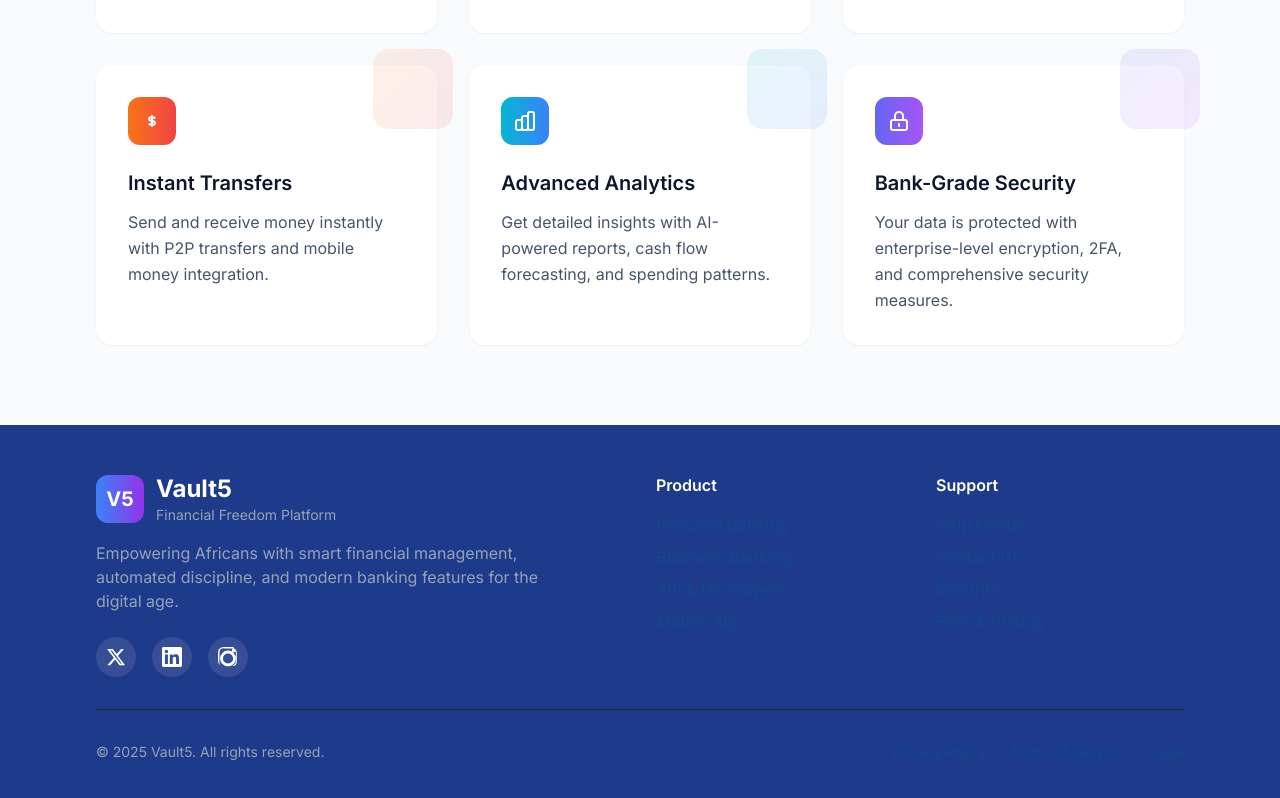
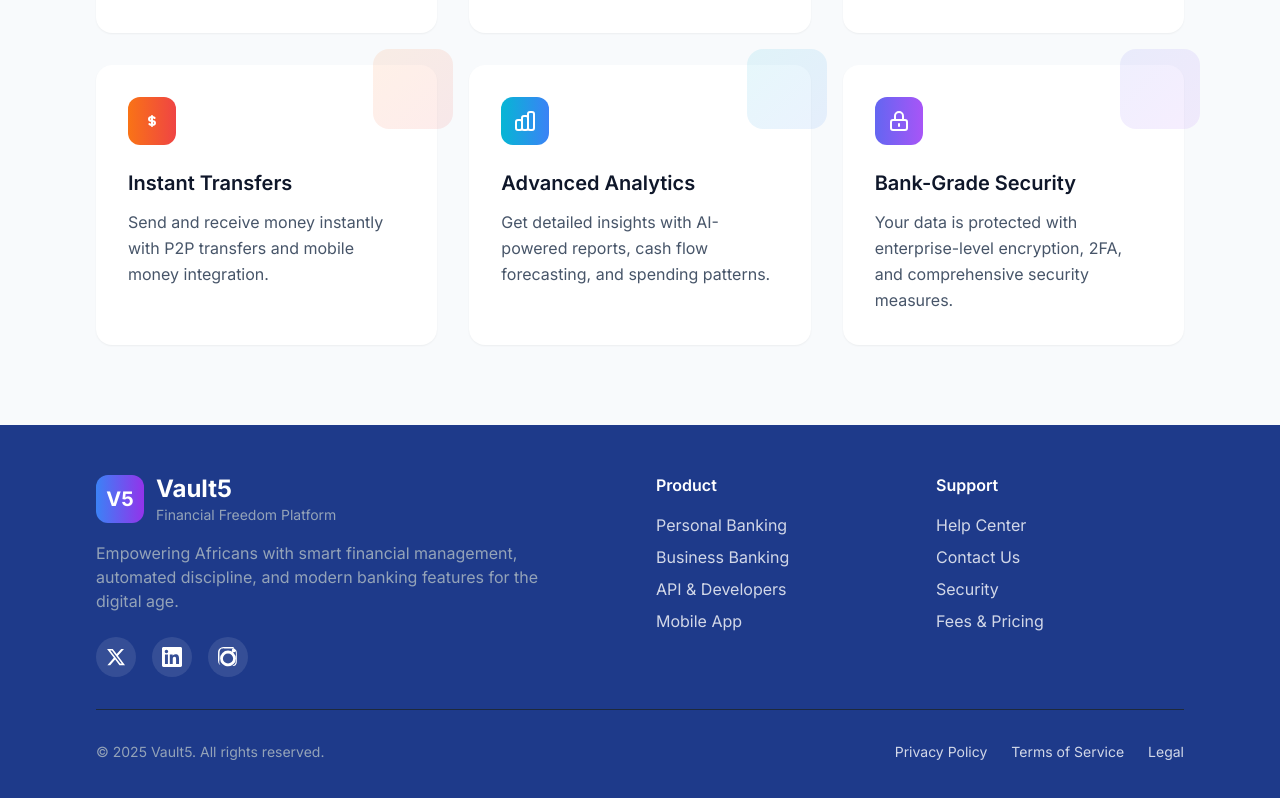
Before and after one commit to vault5-finance/vault5, a React (Create React App) app in the folder vault5/frontend/: page / in a window 1280 px wide. Shown: the part 4236-5034 px from the top of the page. Built offline with nearby package versions, Linux system fonts and the light colour scheme; no server answers.

Commit message:
Fix footer navigation visibility: Add emi-footer-nav-link class with white text for dark footer background

```diff
--- a/vault5/frontend/src/pages/Landing.js
+++ b/vault5/frontend/src/pages/Landing.js
@@ -681,20 +681,20 @@ const Landing = () => {
             <div>
               <h4 className="font-semibold text-white mb-4">Product</h4>
               <ul className="space-y-2">
-                <li><Link to="/personal" className="emi-nav-link">Personal Banking</Link></li>
-                <li><Link to="/business" className="emi-nav-link">Business Banking</Link></li>
-                <li><Link to="/developers" className="emi-nav-link">API & Developers</Link></li>
-                <li><Link to="/app" className="emi-nav-link">Mobile App</Link></li>
+                <li><Link to="/personal" className="emi-footer-nav-link">Personal Banking</Link></li>
+                <li><Link to="/business" className="emi-footer-nav-link">Business Banking</Link></li>
+                <li><Link to="/developers" className="emi-footer-nav-link">API & Developers</Link></li>
+                <li><Link to="/app" className="emi-footer-nav-link">Mobile App</Link></li>
               </ul>
             </div>
 
             <div>
               <h4 className="font-semibold text-white mb-4">Support</h4>
               <ul className="space-y-2">
-                <li><Link to="/help" className="emi-nav-link">Help Center</Link></li>
-                <li><Link to="/contact" className="emi-nav-link">Contact Us</Link></li>
-                <li><Link to="/security" className="emi-nav-link">Security</Link></li>
-                <li><Link to="/fees" className="emi-nav-link">Fees & Pricing</Link></li>
+                <li><Link to="/help" className="emi-footer-nav-link">Help Center</Link></li>
+                <li><Link to="/contact" className="emi-footer-nav-link">Contact Us</Link></li>
+                <li><Link to="/security" className="emi-footer-nav-link">Security</Link></li>
+                <li><Link to="/fees" className="emi-footer-nav-link">Fees & Pricing</Link></li>
               </ul>
             </div>
           </div>
@@ -705,9 +705,9 @@ const Landing = () => {
                 &copy; {new Date().getFullYear()} Vault5. All rights reserved.
               </p>
               <div className="flex space-x-6 mt-4 md:mt-0">
-                <Link to="/privacy" className="emi-nav-link text-sm">Privacy Policy</Link>
-                <Link to="/terms" className="emi-nav-link text-sm">Terms of Service</Link>
-                <Link to="/legal" className="emi-nav-link text-sm">Legal</Link>
+                <Link to="/privacy" className="emi-footer-nav-link text-sm">Privacy Policy</Link>
+                <Link to="/terms" className="emi-footer-nav-link text-sm">Terms of Service</Link>
+                <Link to="/legal" className="emi-footer-nav-link text-sm">Legal</Link>
               </div>
             </div>
           </div>
--- a/vault5/frontend/src/styles/emi-tokens.css
+++ b/vault5/frontend/src/styles/emi-tokens.css
@@ -242,6 +242,18 @@
   font-weight: 600;
 }
 
+/* EMI Footer Navigation Links */
+.emi-footer-nav-link {
+  color: rgba(255, 255, 255, 0.8);
+  text-decoration: none;
+  font-weight: 400;
+  transition: color 0.2s ease;
+}
+
+.emi-footer-nav-link:hover {
+  color: white;
+}
+
 /* EMI Responsive Helpers */
 @media (max-width: 768px) {
   .emi-card {
```
